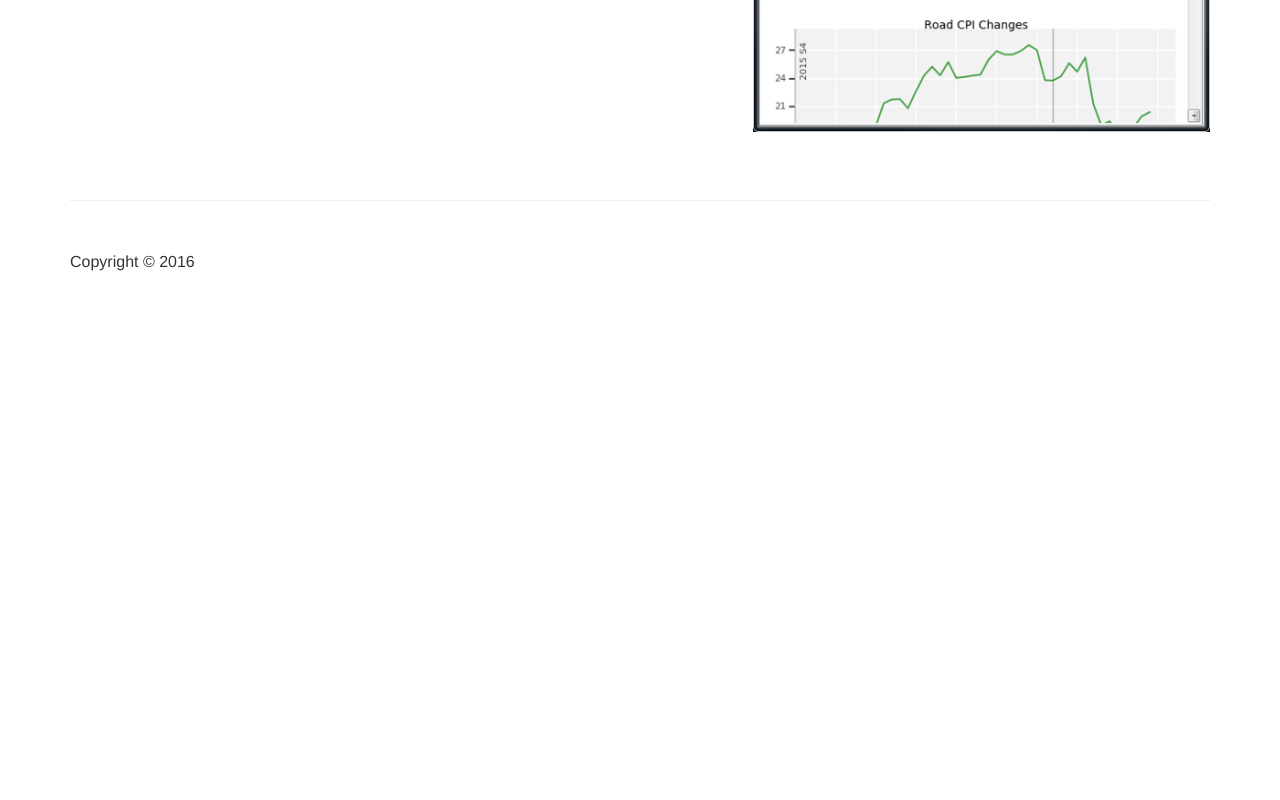
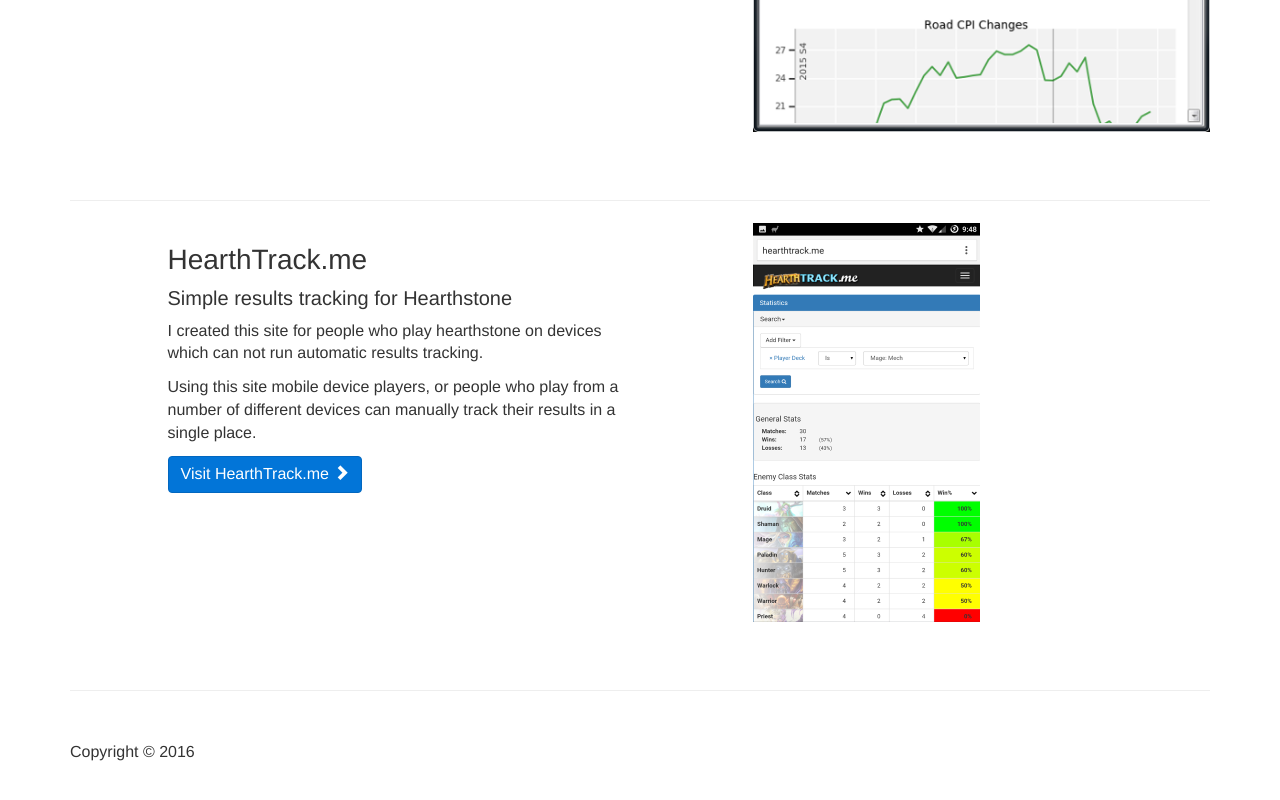
Before and after one commit to Fuzzwah/fuzzwah.github.com, a plain HTML site: page index.html in a window 1280 px wide. Shown: the part 1663-2463 px from the top of the page. Before the commit the page ends 1998 px from the top, so only its background shows below. Drawn offline with nearby package versions, Linux system fonts and the light colour scheme.

Commit message:
hearthtrack.me

```diff
--- a/index.html
+++ b/index.html
@@ -150,6 +150,26 @@
         <hr>
         <!-- /.project -->
 
+        <!-- project -->
+        <div class="row">
+            <div class="col-md-5 col-md-offset-1">
+                <h3>HearthTrack.me</h3>
+                <h4>Simple results tracking for Hearthstone</h4>
+                <p>I created this site for people who play hearthstone on devices which can not run automatic results tracking.</p>
+                <p>Using this site mobile device players, or people who play from a number of different devices can manually track their results in a single place.</p>
+                <p><a class="btn btn-primary" href="http://hearthtrack.me/">Visit HearthTrack.me <span class="glyphicon glyphicon-chevron-right"></span></a></p>
+            </div>
+            <div class="col-md-5 col-md-offset-1">
+                <a href="#">
+                    <img class="img-responsive" src="media/images/hearthtrack-me.png" alt="">
+                </a>
+            </div>
+        </div>
+        <br />
+        <br />
+        <hr>
+        <!-- /.project -->
+
         <!-- Footer -->
         <footer>
             <div class="row">
```
Also changed, not shown: media/images/hearthtrack-me.png (added).
